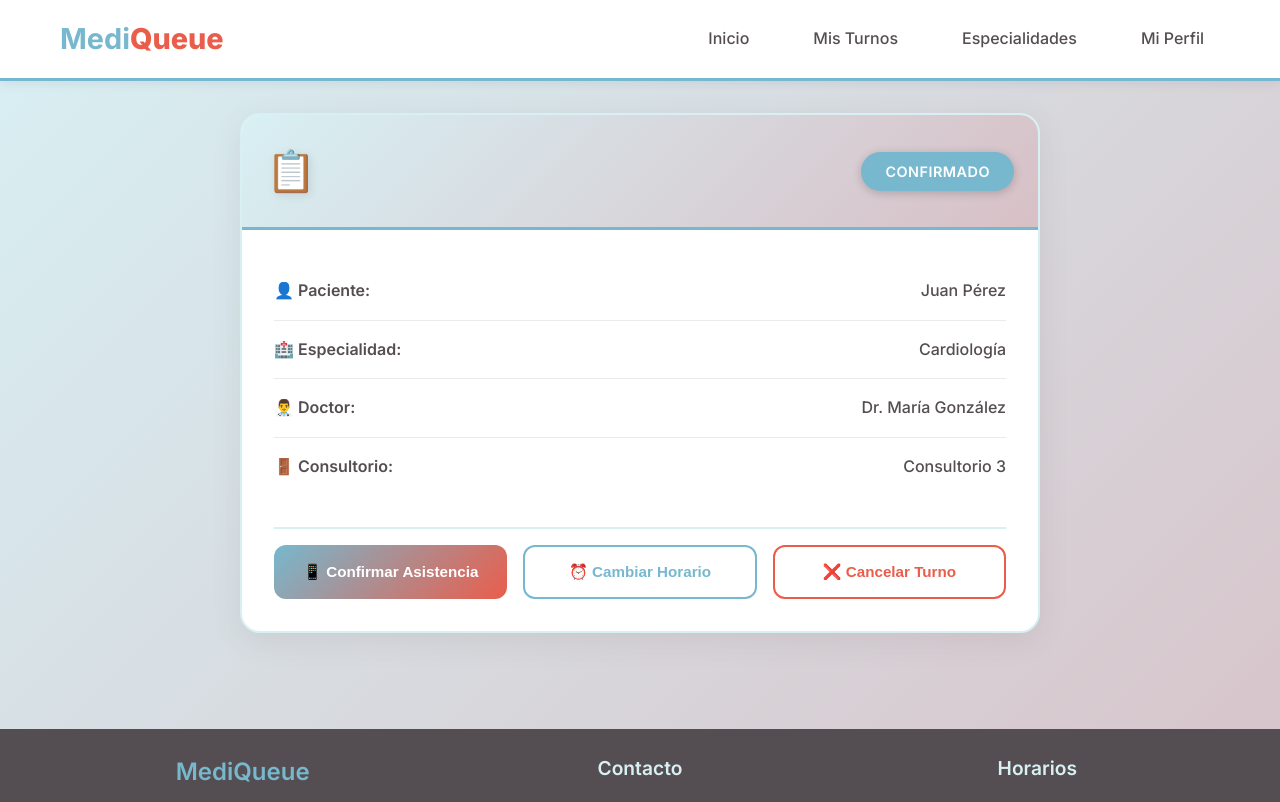
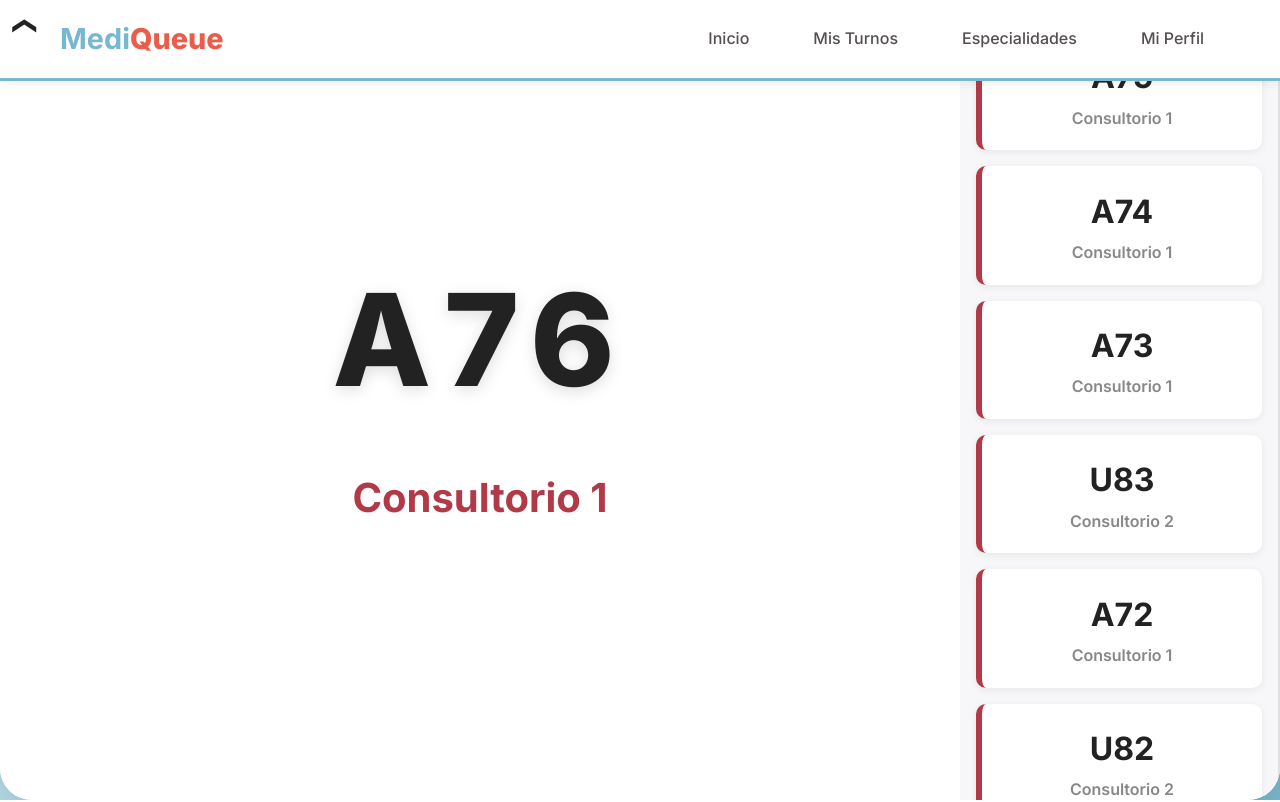
Before and after one commit to Educcorp/MediQueue, a React (Vite) app: page / in a window 1280 px wide. Shown: the top 802 px of the page. Built offline with nearby package versions, Linux system fonts and the light colour scheme.

Commit message:
Turnos
Co-Authored-By: Emmanuel  Alejandro Palacios Cayeros <197990847+Emma-Pal@users.noreply.github.com>

```diff
--- a/src/hooks/useTurns.js
+++ b/src/hooks/useTurns.js
@@ -1 +1,22 @@
-// Hook personalizado para manejo de turnos
+import { useEffect, useState } from 'react';
+import { getNextTurn, getLastTurns } from '../services/turnService';
+
+export default function useTurns() {
+	const [nextTurn, setNextTurn] = useState(null);
+	const [lastTurns, setLastTurns] = useState([]);
+	const [loading, setLoading] = useState(true);
+
+	useEffect(() => {
+		setLoading(true);
+		Promise.all([
+			getNextTurn(),
+			getLastTurns(6)
+		]).then(([next, last]) => {
+			setNextTurn(next);
+			setLastTurns(last);
+			setLoading(false);
+		});
+	}, []);
+
+	return { nextTurn, lastTurns, loading };
+}
--- a/src/pages/HomePage.jsx
+++ b/src/pages/HomePage.jsx
@@ -1,53 +1,68 @@
-import React, { useState, useEffect } from 'react'
-import Header from '../components/Header'
-import Footer from '../components/Footer'
-import AppointmentCard from '../components/AppointmentCard'
-import SpecialtyGrid from '../components/SpecialtyGrid'
-import '../styles/HomePage.css'
+import React, { useState } from 'react';
+import useTurns from '../hooks/useTurns';
+import '../styles/HomePage.css';
+import Header from '../components/Header';
 
 const HomePage = () => {
-  const [currentAppointment, setCurrentAppointment] = useState(null)
-  const [specialties] = useState([
-    { id: 1, name: 'Pediatría', icon: '👶', color: '#d8f0f4' },
-    { id: 2, name: 'Cardiología', icon: '❤️', color: '#d7c0c6' },
-    { id: 3, name: 'Traumatología', icon: '🦴', color: '#77b8ce' },
-    { id: 4, name: 'Nutricionista', icon: '🥗', color: '#544e52' },
-    { id: 5, name: 'Medicina General', icon: '🏥', color: '#ea5d4b' },
-    { id: 6, name: 'Oculista', icon: '👁️', color: '#d8f0f4' }
-  ])
-
-  // Simular un turno actual (en una aplicación real vendría de una API)
-  useEffect(() => {
-    const mockAppointment = {
-      id: 1,
-      patientName: 'Juan Pérez',
-      specialty: 'Cardiología',
-      doctor: 'Dr. María González',
-      date: '2024-01-15',
-      time: '14:30',
-      room: 'Consultorio 3',
-      status: 'confirmado'
-    }
-    setCurrentAppointment(mockAppointment)
-  }, [])
+  const { nextTurn, lastTurns, loading } = useTurns();
+  const [showHeader, setShowHeader] = useState(true);
 
   return (
-    <div className="home-page">
-      <Header />
-
-      <main className="main">
-        <div className="container">
-          {/* Current Appointment Section */}
-          {currentAppointment && (
-            <section className="current-appointment-section">
-              <AppointmentCard appointment={currentAppointment} />
-            </section>
+    <div className="main-outer-container">
+      {/* Header sobrepuesto */}
+      {showHeader && (
+        <>
+          <div className="header-overlay">
+            <Header />
+            <button
+              className="header-hide-btn"
+              aria-label="Ocultar header"
+              onClick={() => setShowHeader(false)}
+            >
+              <span style={{fontSize: '1.5rem', display: 'inline-block', transform: 'rotate(90deg)'}}>❮</span>
+            </button>
+          </div>
+        </>
+      )}
+      {!showHeader && (
+        <button
+          className="header-show-btn"
+          aria-label="Mostrar header"
+          onClick={() => setShowHeader(true)}
+        >
+          <span style={{fontSize: '1.5rem', display: 'inline-block', transform: 'rotate(-90deg)'}}>❯</span>
+        </button>
+      )}
+      <div className="turns-homepage">
+        <div className="main-turn">
+          {loading ? (
+            <div className="main-loading">Cargando...</div>
+          ) : nextTurn ? (
+            <>
+              <div className="turn-id-big">{nextTurn.id}</div>
+              <div className="turn-room-big">{nextTurn.consultorio}</div>
+            </>
+          ) : (
+            <div className="main-no-turn">No hay turno siguiente</div>
           )}
         </div>
-      </main>
-      <Footer/>
+        <div className="sidebar">
+          <div className="sidebar-list">
+            {loading ? (
+              <div className="sidebar-loading">Cargando...</div>
+            ) : (
+              lastTurns.map((turn, idx) => (
+                <div className="sidebar-turn" key={turn.id}>
+                  <span className="turn-id">{turn.id}</span>
+                  <span className="turn-room">{turn.consultorio}</span>
+                </div>
+              ))
+            )}
+          </div>
+        </div>
+      </div>
     </div>
-  )
-}
+  );
+};
 
-export default HomePage
+export default HomePage;
--- a/src/services/turnService.js
+++ b/src/services/turnService.js
@@ -1 +1,32 @@
 // Servicios para operaciones de turnos
+
+// Simulación de datos de turnos
+const mockTurns = [
+	{ id: 'A76', consultorio: 'Consultorio 1', status: 'next' },
+	{ id: 'A75', consultorio: 'Consultorio 1', status: 'past' },
+	{ id: 'A74', consultorio: 'Consultorio 1', status: 'past' },
+	{ id: 'A73', consultorio: 'Consultorio 1', status: 'past' },
+	{ id: 'U83', consultorio: 'Consultorio 2', status: 'past' },
+	{ id: 'A72', consultorio: 'Consultorio 1', status: 'past' },
+	{ id: 'U82', consultorio: 'Consultorio 2', status: 'past' },
+	{ id: 'U81', consultorio: 'Consultorio 2', status: 'past' },
+];
+
+export function getNextTurn() {
+	// Devuelve el primer turno con status 'next'
+	return new Promise((resolve) => {
+		setTimeout(() => {
+			resolve(mockTurns.find(t => t.status === 'next'));
+		}, 300);
+	});
+}
+
+export function getLastTurns(limit = 5) {
+	// Devuelve los últimos turnos con status 'past', ordenados del más reciente al menos reciente
+	return new Promise((resolve) => {
+		setTimeout(() => {
+			const pastTurns = mockTurns.filter(t => t.status === 'past').slice(0, limit);
+			resolve(pastTurns);
+		}, 300);
+	});
+}
--- a/src/styles/HomePage.css
+++ b/src/styles/HomePage.css
@@ -1,3 +1,134 @@
+.main-outer-container {
+  position: relative;
+  height: 100vh;
+  min-height: 0;
+  min-width: 0;
+  overflow: hidden;
+  box-sizing: border-box;
+  padding-top: 70px; /* Altura aproximada del header para que el contenido no quede oculto */
+}
+.header-overlay {
+  position: fixed;
+  top: 0;
+  left: 0;
+  width: 100vw;
+  z-index: 2000;
+  background: transparent;
+}
+.header-hide-btn {
+  position: absolute;
+  top: 8px;
+  left: 8px;
+  background: transparent;
+  border: none;
+  cursor: pointer;
+  z-index: 2100;
+  padding: 4px 8px;
+  border-radius: 50%;
+  transition: background 0.2s, opacity 0.2s;
+}
+.header-show-btn {
+  position: fixed;
+  top: 8px;
+  left: 8px;
+  opacity: 0.97;
+  background: transparent;
+  border: none;
+  cursor: pointer;
+  z-index: 2100;
+  padding: 4px 8px;
+  border-radius: 50%;
+  transition: background 0.2s, opacity 0.2s;
+}
+.header-hide-btn span, .header-show-btn span {
+  color: #222;
+  background: transparent;
+  pointer-events: none;
+}
+@media (max-width: 900px) {
+  .main-outer-container {
+    padding-top: 56px;
+  }
+}
+/* Botón para ocultar/mostrar header */
+.header-toggle-wrapper {
+  position: relative;
+}
+.header-hide-btn, .header-show-btn {
+  position: absolute;
+  top: 8px;
+  left: 8px;
+  background: transparent;
+  border: none;
+  cursor: pointer;
+  z-index: 100;
+  padding: 4px 8px;
+  border-radius: 50%;
+  transition: background 0.2s, opacity 0.2s;
+}
+.header-hide-btn span, .header-show-btn span {
+  color: #222;
+  background: transparent;
+  pointer-events: none;
+}
+.header-show-btn {
+  opacity: 0.97;
+  background: transparent;
+  left: 8px;
+  top: 8px;
+}
+
+/* Eliminar barra azul y evitar scroll */
+html, body, #root {
+  height: 100%;
+  margin: 0;
+  padding: 0;
+  overflow: hidden;
+}
+.main-outer-container {
+  min-height: 100vh;
+  min-width: 100vw;
+  width: 100vw;
+  height: 100vh;
+  background: linear-gradient(135deg, var(--color-celeste, #d8f0f4) 0%, var(--color-azul, #77b8ce) 100%);
+  display: flex;
+  align-items: stretch;
+  justify-content: stretch;
+  box-sizing: border-box;
+  padding: 0;
+  overflow: hidden;
+}
+.turns-homepage {
+  display: flex;
+  flex-direction: row;
+  background: #fff;
+  border-radius: 32px;
+  box-shadow: 0 8px 32px #544e5233;
+  min-height: 0;
+  min-width: 0;
+  width: 100vw;
+  height: 100vh;
+  margin: 0 auto;
+  overflow: hidden;
+}
+.main-turn, .sidebar {
+  min-height: 0;
+  min-width: 0;
+  overflow: auto;
+}
+@media (max-width: 900px) {
+  .turns-homepage {
+    flex-direction: column;
+    border-radius: 18px;
+    width: 100vw;
+    height: 100vh;
+  }
+  .main-turn, .sidebar {
+    min-height: 0;
+    min-width: 0;
+    overflow: auto;
+  }
+}
 /* HomePage Styles */
 .home-page {
   min-height: 100vh;
@@ -11,6 +142,152 @@
   border-radius: 0 0 30px 30px;
   margin-bottom: 3rem;
   box-shadow: 0 4px 20px var(--color-shadow);
+}
+/* Estilos para la página de turnos tipo pantalla de sala de espera */
+.turns-homepage {
+  display: flex;
+  min-height: 100vh;
+  background: #fff;
+}
+
+.sidebar {
+  width: 320px;
+  min-width: 220px;
+  background: #f7f7fa;
+  border-right: 2px solid #e0e0e0;
+  display: flex;
+  flex-direction: column;
+  align-items: stretch;
+  padding: 2rem 1rem 1rem 1rem;
+  gap: 1rem;
+}
+
+.sidebar-title {
+  font-size: 1.2rem;
+  font-weight: 700;
+  color: #b23a48;
+  margin-bottom: 1rem;
+  text-align: center;
+}
+
+.sidebar-list {
+  display: flex;
+  flex-direction: column;
+  gap: 1rem;
+}
+
+.sidebar-turn {
+  background: #fff;
+  border-radius: 10px;
+  box-shadow: 0 2px 8px 0 #0001;
+  padding: 1.2rem 1rem;
+  display: flex;
+  flex-direction: column;
+  align-items: center;
+  font-size: 2rem;
+  font-weight: 600;
+  color: #222;
+  border-left: 6px solid #b23a48;
+  min-height: 70px;
+}
+
+.turn-id {
+  font-size: 2rem;
+  font-weight: 700;
+}
+
+.turn-room {
+  font-size: 1rem;
+  color: #888;
+  margin-top: 0.2rem;
+}
+
+.sidebar-loading {
+  text-align: center;
+  color: #888;
+}
+
+.main-turn {
+  flex: 1;
+  display: flex;
+  flex-direction: column;
+  align-items: center;
+  justify-content: center;
+  padding: 2rem;
+  background: #fff;
+}
+
+.main-title {
+  font-size: 2rem;
+  color: #b23a48;
+  font-weight: 700;
+  margin-bottom: 2rem;
+  text-align: center;
+}
+
+.turn-id-big {
+  font-size: 8rem;
+  font-weight: 900;
+  color: #222;
+  letter-spacing: 0.1em;
+  margin-bottom: 1.5rem;
+  text-shadow: 0 4px 16px #0002;
+}
+
+.turn-room-big {
+  font-size: 2.5rem;
+  color: #b23a48;
+  font-weight: 700;
+  margin-bottom: 2rem;
+  text-align: center;
+}
+
+.main-loading, .main-no-turn {
+  font-size: 1.5rem;
+  color: #888;
+  margin-top: 2rem;
+}
+
+@media (max-width: 900px) {
+  .turns-homepage {
+    flex-direction: column;
+  }
+  .sidebar {
+    width: 100%;
+    min-width: unset;
+    border-right: none;
+    border-bottom: 2px solid #e0e0e0;
+    flex-direction: row;
+    padding: 1rem 0.5rem;
+    gap: 0.5rem;
+    overflow-x: auto;
+  }
+  .sidebar-list {
+    flex-direction: row;
+    gap: 0.5rem;
+  }
+  .sidebar-turn {
+    min-width: 90px;
+    font-size: 1.2rem;
+    padding: 0.7rem 0.5rem;
+    border-left: none;
+    border-top: 6px solid #b23a48;
+  }
+}
+
+@media (max-width: 600px) {
+  .main-turn {
+    padding: 1rem 0.2rem;
+  }
+  .turn-id-big {
+    font-size: 4rem;
+  }
+  .turn-room-big {
+    font-size: 1.2rem;
+  }
+  .main-title {
+    font-size: 1.2rem;
+  }
 }
 
 .hero-content {
```
